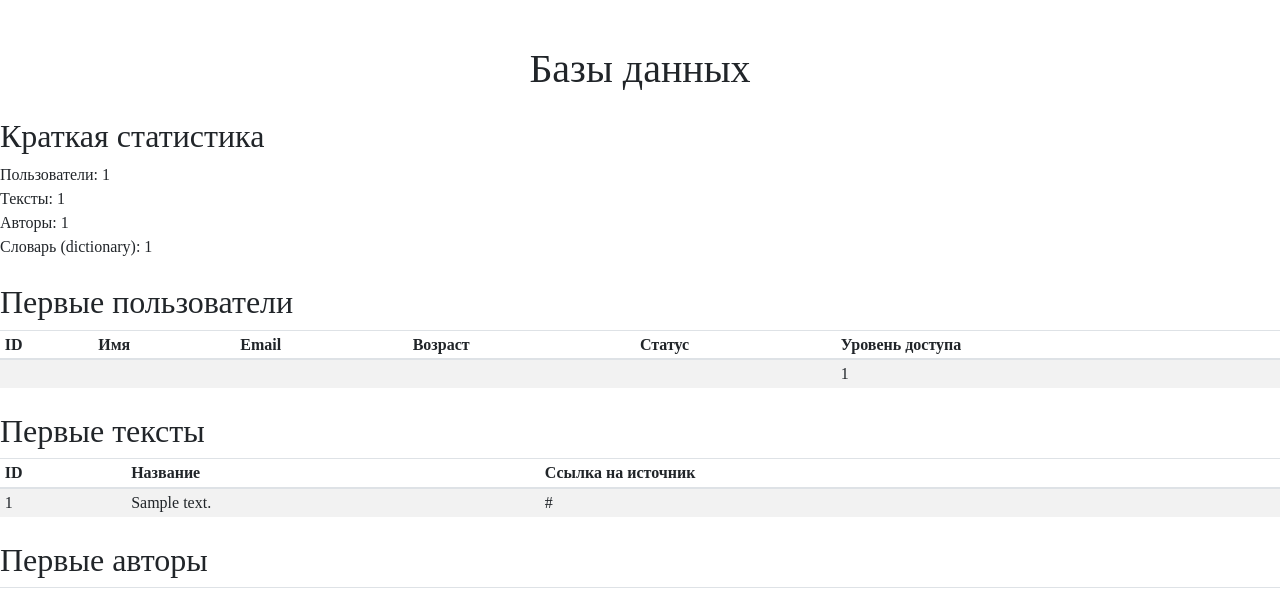
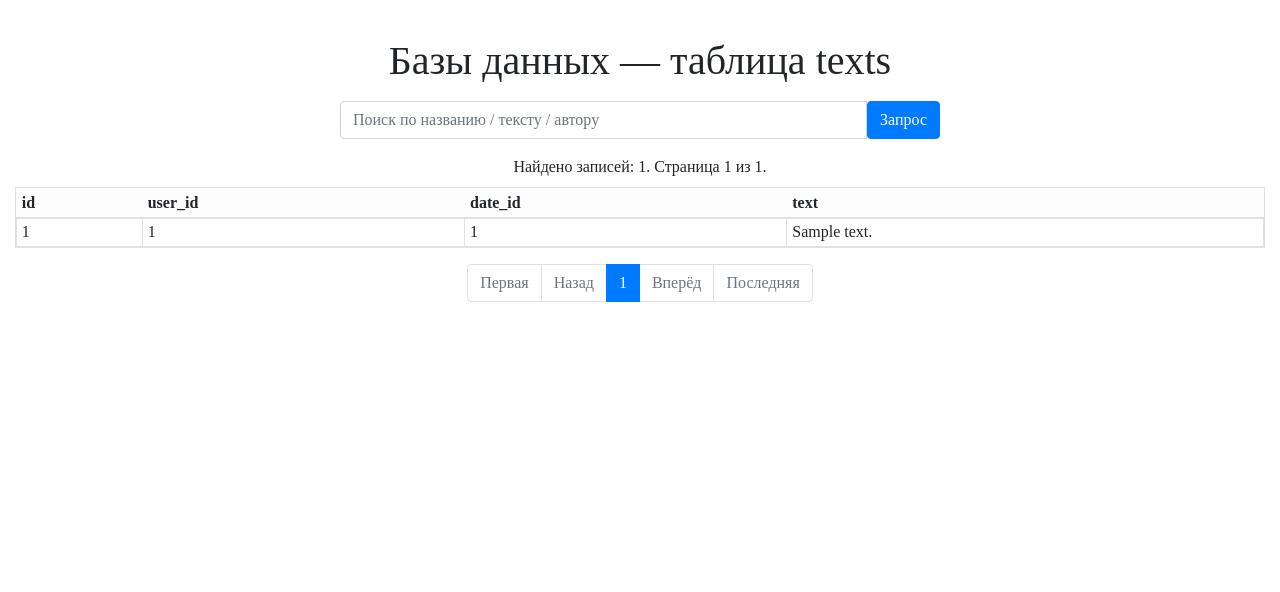
Before and after one commit to vikter13/pd-syllabica, a Flask app: page /db/list in a window 1280 px wide. Shown: the part 100-692 px from the top of the page. Run offline with Flask 3, Linux system fonts and the light colour scheme; tables that the repository leaves empty hold one stand-in row (values such as "Sample post"); parts of the project's set-up code (start-up, migrations or seed data) failed here and were passed over; some libraries are stand-ins or nearby versions; grey boxes are pictures that could not be loaded.

Commit message:
basic bd functionality almost done

```diff
--- a/app/db_view.py
+++ b/app/db_view.py
@@ -1,14 +1,10 @@
 # app/db_view.py
 # coding: utf-8
-"""
-Страница «Базы данных» на PostgreSQL.
-"""
 
-from flask import Blueprint, render_template, g
+import os
+from flask import Blueprint, render_template, g, request
 
 import app.mod.models as models
-
-__all__ = ["BP"]
 
 BP = Blueprint(
     "db_view",
@@ -19,35 +15,64 @@
 
 @BP.url_value_preprocessor
 def bp_url_value_preprocessor(endpoint, values):
-    # чтобы header.html подключил auth/header_links.html
     g.url_prefix = "auth"
 
 
 @BP.route("/list", methods=["GET"], endpoint="list")
 def list_page():
-    """
-    Простая страница, которая показывает немного содержимого
-    из нескольких таблиц PostgreSQL.
-    """
-    # users2: там ключ vk_id, а не id
-    users = models.User.query.order_by(models.User.vk_id).limit(50).all()
+    q = request.args.get("q", "").strip()
+    page = request.args.get("page", 1, type=int)
+    per_page = 20
 
-    texts = models.Text.query.order_by(models.Text.id).limit(50).all()
-    authors = models.Author.query.order_by(models.Author.id).limit(50).all()
-    dictionary = models.Dictionary.query.order_by(models.Dictionary.word).limit(50).all()
+    base_query = models.Text.query
 
-    stats = {
-        "users": models.User.query.count(),
-        "texts": models.Text.query.count(),
-        "authors": models.Author.query.count(),
-        "dictionary": models.Dictionary.query.count(),
-    }
+    if q:
+        like = f"%{q}%"
+        filters = []
+        if hasattr(models.Text, "title"):
+            filters.append(models.Text.title.ilike(like))
+        if hasattr(models.Text, "text"):
+            filters.append(models.Text.text.ilike(like))
+        if hasattr(models.Text, "author"):
+            filters.append(models.Text.author.ilike(like))
+        if filters:
+            from sqlalchemy import or_
+            base_query = base_query.filter(or_(*filters))
+
+    total = base_query.count()
+    page_count = (total + per_page - 1) // per_page or 1
+    if page < 1:
+        page = 1
+    if page > page_count:
+        page = page_count
+
+    offset = (page - 1) * per_page
+    rows_orm = base_query.order_by(models.Text.id).offset(offset).limit(per_page).all()
+
+    columns = []
+    for name in ("id", "user_id", "date_id", "genre_id", "author_id", "author", "title", "text"):
+        if hasattr(models.Text, name):
+            columns.append(name)
+
+    rows = []
+    for t in rows_orm:
+        d = {}
+        for col in columns:
+            d[col] = getattr(t, col, None)
+        rows.append(d)
+
+    window = 5
+    start = max(1, page - window)
+    end = min(page_count, page + window)
+    page_numbers = list(range(start, end + 1))
 
     return render_template(
         "db/list.html",
-        stats=stats,
-        users=users,
-        texts=texts,
-        authors=authors,
-        dictionary=dictionary,
+        rows=rows,
+        columns=columns,
+        q=q,
+        total=total,
+        page=page,
+        page_count=page_count,
+        page_numbers=page_numbers,
     )
--- a/app/templates/db/list.html
+++ b/app/templates/db/list.html
@@ -1,103 +1,78 @@
 {% extends "base.html" %}
 
-{% block title %}Базы данных{% endblock %}
+{% block content %}
+<div class="container-fluid mt-3">
+  <h1 class="mb-3">Базы данных — таблица texts</h1>
 
-{% block content %}
-<div class="container mt-4">
-    <h1>Базы данных</h1>
+  <form method="get" class="mb-3">
+    <div class="input-group" style="max-width: 600px;">
+      <input
+        type="text"
+        name="q"
+        class="form-control"
+        placeholder="Поиск по названию / тексту / автору"
+        value="{{ q }}"
+      >
+      <button class="btn btn-primary" type="submit">Запрос</button>
+    </div>
+  </form>
 
-    <h2 class="mt-4">Краткая статистика</h2>
-    <ul>
-        <li>Пользователи: {{ stats.users }}</li>
-        <li>Тексты: {{ stats.texts }}</li>
-        <li>Авторы: {{ stats.authors }}</li>
-        <li>Словарь (dictionary): {{ stats.dictionary }}</li>
-    </ul>
+  <p class="mb-2">
+    Найдено записей: {{ total }}. Страница {{ page }} из {{ page_count }}.
+  </p>
 
-    <h2 class="mt-4">Первые пользователи</h2>
-    <table class="table table-sm table-striped">
-        <thead>
+  <div class="table-responsive" style="max-height: 70vh; overflow-y: auto; overflow-x: auto; border: 1px solid #dee2e6;">
+    <table class="table table-bordered table-sm mb-0">
+      <thead class="table-light">
         <tr>
-            <th>ID</th>
-            <th>Имя</th>
-            <th>Email</th>
-            <th>Возраст</th>
-            <th>Статус</th>
-            <th>Уровень доступа</th>
+          {% for col in columns %}
+            <th scope="col">{{ col }}</th>
+          {% endfor %}
         </tr>
-        </thead>
-        <tbody>
-        {% for u in users %}
-            <tr>
-                <td>{{ u.id }}</td>
-                <td>{{ u.name }}</td>
-                <td>{{ u.email }}</td>
-                <td>{{ u.age }}</td>
-                <td>{{ u.status }}</td>
-                <td>{{ u.access_level }}</td>
-            </tr>
+      </thead>
+      <tbody>
+        {% for row in rows %}
+          <tr>
+            {% for col in columns %}
+              {% set value = row[col] %}
+              <td style="max-width: 600px;">
+                {% if col == "text" and value %}
+                  {{ value[:400] }}{% if value|length > 400 %}…{% endif %}
+                {% else %}
+                  {{ value }}
+                {% endif %}
+              </td>
+            {% endfor %}
+          </tr>
         {% endfor %}
-        </tbody>
+      </tbody>
     </table>
+  </div>
 
-    <h2 class="mt-4">Первые тексты</h2>
-    <table class="table table-sm table-striped">
-        <thead>
-        <tr>
-            <th>ID</th>
-            <th>Название</th>
-            <th>Ссылка на источник</th>
-        </tr>
-        </thead>
-        <tbody>
-        {% for t in texts %}
-            <tr>
-                <td>{{ t.id }}</td>
-                <td>{{ t.text_name }}</td>
-                <td>{{ t.source_link }}</td>
-            </tr>
-        {% endfor %}
-        </tbody>
-    </table>
+  <nav aria-label="Пагинация" class="mt-3">
+      <div class="d-flex justify-content-center">
+        <ul class="pagination">
+          <li class="page-item {% if page <= 1 %}disabled{% endif %}">
+            <a class="page-link" href="{{ url_for('db_view.list', q=q, page=1) }}">Первая</a>
+          </li>
+          <li class="page-item {% if page <= 1 %}disabled{% endif %}">
+            <a class="page-link" href="{{ url_for('db_view.list', q=q, page=page-1 if page>1 else 1) }}">Назад</a>
+          </li>
 
-    <h2 class="mt-4">Первые авторы</h2>
-    <table class="table table-sm table-striped">
-        <thead>
-        <tr>
-            <th>ID</th>
-            <th>Имя</th>
-            <th>Пол</th>
-        </tr>
-        </thead>
-        <tbody>
-        {% for a in authors %}
-            <tr>
-                <td>{{ a.id }}</td>
-                <td>{{ a.name }}</td>
-                <td>{% if a.author_gender %}{{ a.author_gender.name }}{% endif %}</td>
-            </tr>
-        {% endfor %}
-        </tbody>
-    </table>
+          {% for p in page_numbers %}
+            <li class="page-item {% if p == page %}active{% endif %}">
+              <a class="page-link" href="{{ url_for('db_view.list', q=q, page=p) }}">{{ p }}</a>
+            </li>
+          {% endfor %}
 
-    <h2 class="mt-4">Первые слова словаря</h2>
-    <table class="table table-sm table-striped">
-        <thead>
-        <tr>
-            <th>ID</th>
-            <th>Слово</th>
-            <th>Ударение</th>
-        </tr>
-        </thead>
-        <tbody>
-        {% for w in dictionary %}
-            <tr>
-                <td>{{ w.id }}</td>
-                <td>{{ w.word }}</td>
-                <td>{{ w.accent }}</td>
-            </tr>
-        {% endfor %}
-        </tbody>
-    </table>
+          <li class="page-item {% if page >= page_count %}disabled{% endif %}">
+            <a class="page-link" href="{{ url_for('db_view.list', q=q, page=page+1 if page<page_count else page_count) }}">Вперёд</a>
+          </li>
+          <li class="page-item {% if page >= page_count %}disabled{% endif %}">
+            <a class="page-link" href="{{ url_for('db_view.list', q=q, page=page_count) }}">Последняя</a>
+          </li>
+        </ul>
+      </div>
+  </nav>
 </div>
 {% endblock %}
```
